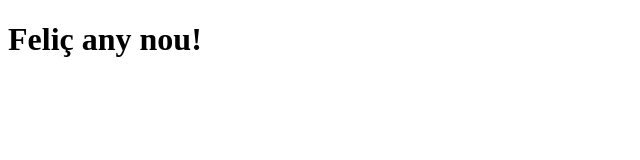
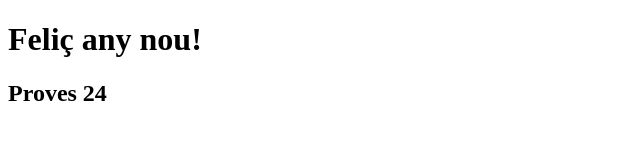
Before and after one commit to JGreywarden/ProjecteED1, a plain HTML site: page proves.html in a window 1280 px wide. Shown: the whole page, without its empty margins (0-640 px from the left). Drawn offline with Linux system fonts and the light colour scheme.

Commit message:
Segona versió

```diff
--- a/proves.html
+++ b/proves.html
@@ -7,5 +7,6 @@
 </head>
 <body>
     <h1>Feliç any nou!</h1>
+    <h2>Proves 24</h2>
 </body>
 </html>
```
